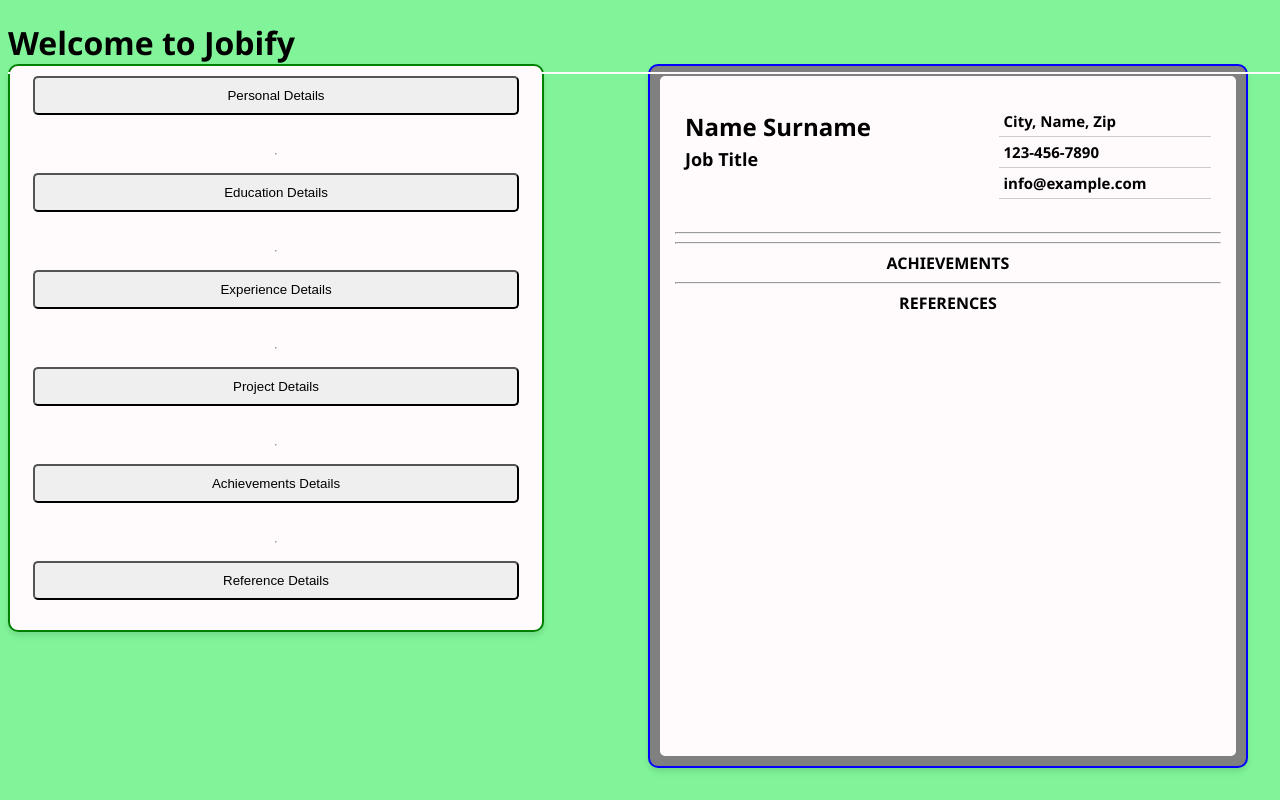
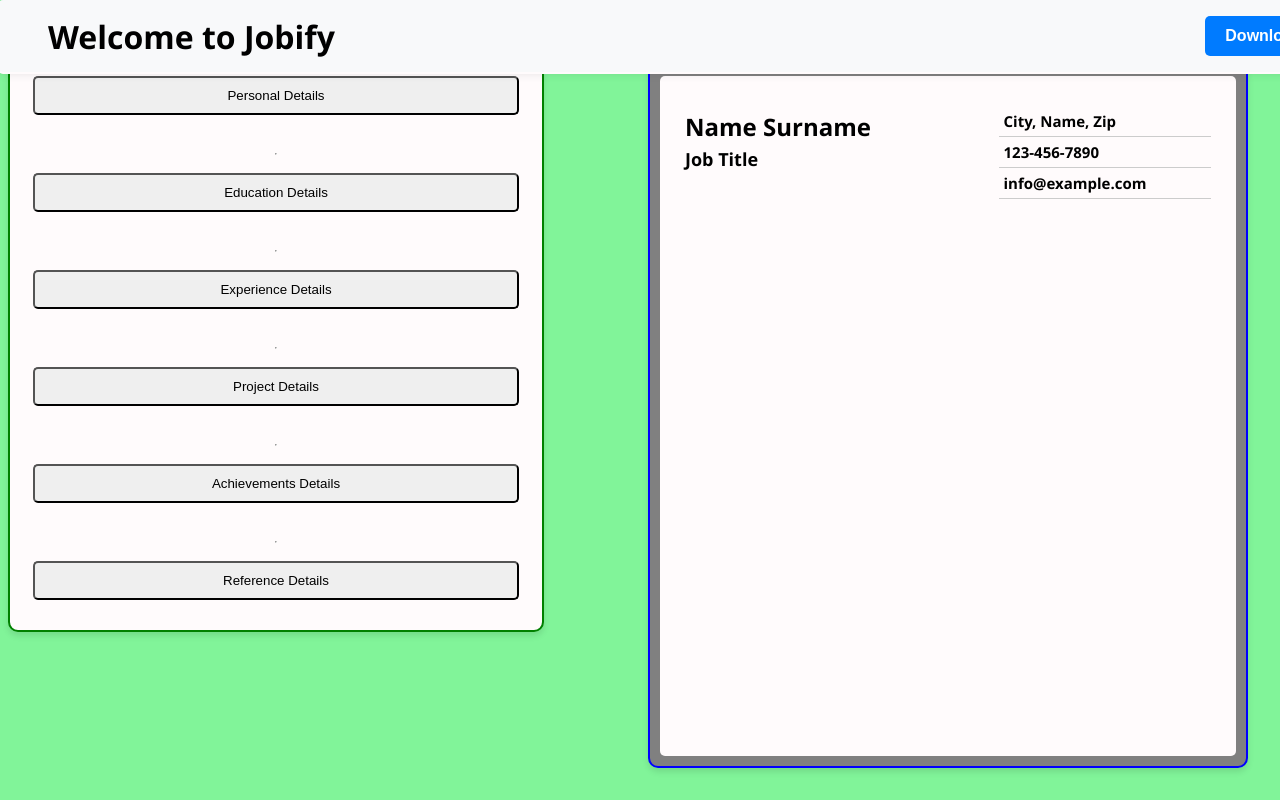
Before and after one commit to NtandoyenkosiZungu/base, a React (Vite) app: page / in a window 1280 px wide. Built offline with nearby package versions, Linux system fonts and the light colour scheme.

Commit message:
Added a function  for the user to download their resume

```diff
--- a/src/assets/styles/detail-form.css
+++ b/src/assets/styles/detail-form.css
@@ -48,7 +48,7 @@ div.dropdown-content {
     margin-top: 20px;
     display: grid;
     grid-template-columns: 48% 48%;
-    gap: 4%;
+    gap: 4%;;
     overflow-x: hidden;
     overflow-y: auto;
     max-height: 0;
--- a/src/assets/template-styles/template-one.css
+++ b/src/assets/template-styles/template-one.css
@@ -24,6 +24,8 @@ div.res-one li {
 }
 
 pre {
+    font-size: 13.5px;
+    font-weight: 530;
     width: 100%;
     white-space: pre-wrap;
     word-wrap: break-word;
--- a/src/components/Home/Home.tsx
+++ b/src/components/Home/Home.tsx
@@ -1,10 +1,14 @@
 import DetailForm from "../Forms/detailForm"
 import '../../assets/styles/home.css'
 const Home: React.FC = () => {
+    const onDownloadButtonClick = () => {
+        window.print()
+    }
     return (
         <>
             <div className="banner">
                 <h1>Welcome to Jobify</h1>
+                <button onClick={onDownloadButtonClick} className="download-btn">Download</button>
             </div>
             <DetailForm/>
         </>
--- a/src/components/Templates/TemplateOne.tsx
+++ b/src/components/Templates/TemplateOne.tsx
@@ -36,7 +36,7 @@ export const TemplateOne: React.FC = () => {
     const {referenceEntries} = referenceContext;
 
     return (
-        <div className='res-one'>
+        <div className='res-one' id="cv-template">
             <div className="res-one-details">
                 <span>
                     <p className='name'>{name.length > 0 ? name + " " : "Name "} {surname.length > 0 ? surname: "Surname"}</p>
@@ -44,15 +44,15 @@ export const TemplateOne: React.FC = () => {
                 </span>
                 <span>
                    <ul>
-                    <li>{address.length > 0 ? address : 'City, Name, Zip'}</li>
-                    <li>{phone.length > 0 ? (phone.substring(0,3) + ' ' + phone.substring(3,6) + ' ' + phone.substring(6,10)) : '123-456-7890'}</li>
-                    <li>{email.length > 0 ? email: 'info@example.com'}</li>
+                    <li>{address.length > 0 ? '📍 '+ address : 'City, Name, Zip'}</li>
+                    <li>{phone.length > 0 ? '📞 '+(phone.substring(0,3) + ' ' + phone.substring(3,6) + ' ' + phone.substring(6,10)) : '123-456-7890'}</li>
+                    <li>{email.length > 0 ? '📧 '+email: 'info@example.com'}</li>
                    </ul>
                 </span>
             </div>
-            <hr />
+            <hr className={educationEntries.length > 0? "" : 'none-display'} />
 
-            <div className={educationEntries.length > 0? "res-one-education" : 'none-display'} >
+            <div className={educationEntries.length > 0? "" : 'none-display'} >
             <div className="heading">
                 EDUCATION
             </div>
@@ -68,8 +68,10 @@ export const TemplateOne: React.FC = () => {
                     />
                 ))}
             </div>
-            <hr />
-            <div className="res-one-achievements">
+
+            <hr className={achievementEntries.length > 0 ? '' : 'none-display'} />
+
+            <div className={achievementEntries.length > 0 ? '' : 'none-display'}>
                 <div className="heading">
                     ACHIEVEMENTS
                 </div>
@@ -85,7 +87,8 @@ export const TemplateOne: React.FC = () => {
             </div>
 
             <hr className={experienceEntries.length > 0 ? "": "none-display"}/>
-            <div className={experienceEntries.length > 0 ? "res-one-experience" : 'none-display'}>
+
+            <div className={experienceEntries.length > 0 ? "" : 'none-display'}>
                 <div className="heading">EXPERIENCE</div>
                 {
                     experienceEntries.map((entry, index)=>
@@ -100,7 +103,9 @@ export const TemplateOne: React.FC = () => {
                     )
                 }
             </div>
+
             <hr className={projectEntries.length > 0 ? "" : 'none-display'}/>
+
             <div className= {projectEntries.length > 0 ? "res-one-projects" : 'none-display'}>
                 <div className="heading">
                     PROJECTS
@@ -117,12 +122,14 @@ export const TemplateOne: React.FC = () => {
                     )
                 }
             </div>
-            <hr />
-            <div className="res-one-references">
+
+            <hr className={referenceEntries.length > 0 ?  '': 'none-display'}/>
+
+            <div className={referenceEntries.length > 0 ?  '': 'none-display'}>
                 <div className="heading">
                     REFERENCES
                 </div>
-                <div style={{display: 'grid', gridTemplateColumns: '1fr 1fr', gap: '2rem'}}>
+                <div style={{display: 'grid', gridTemplateColumns: '1fr 1fr', gap: '4rem'}}>
                     {
                         referenceEntries.map((entry, index) =>
                             <TemplateOneReferenceDetails key={index}
@@ -245,7 +252,7 @@ const TemplateOneAchievementDetails: React.FC<achievementProps> = ({title, provi
         <>
             <div className='res-content' style={{display:'grid', gridTemplateColumns: '1.5fr 1fr'}}>
                 <span className='left-side'>
-                    <p>{provider} | {title}</p>
+                    <p>{provider} | <b>{title}</b> </p>
                 </span>
                 <span className='right-side'>
                     <p>{date}</p>
@@ -267,17 +274,21 @@ interface referenceProps {
 const TemplateOneReferenceDetails: React.FC<referenceProps> = ({reference, role, workplace, phone, email}) => {
     return (
         <>
-            <div>
+            <div style={{marginLeft: '0.5rem'}}>
                 <span>
-                    <p>{reference}</p>
+                    <p>
+                        <u>
+                            {reference}
+                        </u>
+                    </p>
                 </span>
-                <span>
+                <div style={{color:'#414141', fontSize: '0.9rem', marginTop: '-0.5rem'}}>
                     <p>{workplace}/{role}</p>
-                </span>
-                <span>
-                    <p>Phone: {phone}</p>
-                    <p>Email: {email}</p>
-                </span>
+                </div>
+                <div>
+                    <p>📞: {phone}</p>
+                    <p style={{marginTop:'-0.5rem'}}>📧: {email}</p>
+                </div>
             </div>
         </>
     )
--- a/src/index.css
+++ b/src/index.css
@@ -32,3 +32,65 @@
     overflow-y: scroll; /* Enable scrolling */
     height: 200px; /* Adjust height for demonstration */
   }
+
+  @media print {
+    /* Hide everything */
+    body * {
+      visibility: hidden;
+    }
+
+    /* Show only the .print-section */
+    .res-one,
+    .res-one * {
+      visibility: visible;
+    }
+
+    /* Position the print-section at the top-left to avoid whitespace */
+    .res-one {
+      position: absolute;
+      left: 0;
+      top: 0;
+      width: 100%;
+    }
+  }
+
+
+.banner {
+    background-color: #f8f9fa;
+    margin-bottom: 20px;
+    border-radius: 5px;
+    box-shadow: 0 0 10px rgba(0, 0, 0, 0.1);
+
+    padding-left: 50px;
+    margin-left: -10px;
+
+    display: flex;
+    align-items: center;
+    justify-content: flex-end;
+}
+
+  .download-btn {
+
+    height: 40px;
+    margin-left: 68%;
+
+    background-color: #007bff; /* Blue color */
+    color: white; /* White text */
+    font-size: 16px; /* Readable font size */
+    font-weight: bold;
+    border: none; /* No border */
+    padding: 10px 20px; /* Padding for a good button size */
+    border-radius: 5px; /* Rounded corners */
+    cursor: pointer; /* Pointer cursor on hover */
+    transition: background-color 0.3s, transform 0.2s;
+}
+
+.download-btn:hover {
+    background-color: #0056b3; /* Darker blue on hover */
+    transform: scale(1.05); /* Slight zoom effect */
+}
+
+.download-btn:active {
+    background-color: #00408a; /* Even darker blue when clicked */
+    transform: scale(0.98); /* Slight press effect */
+}
```
